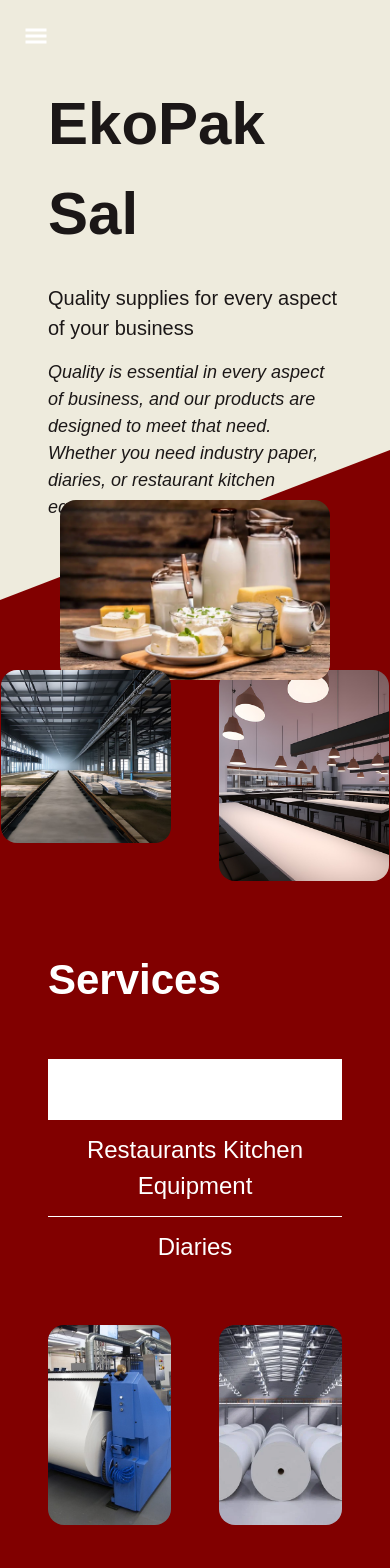
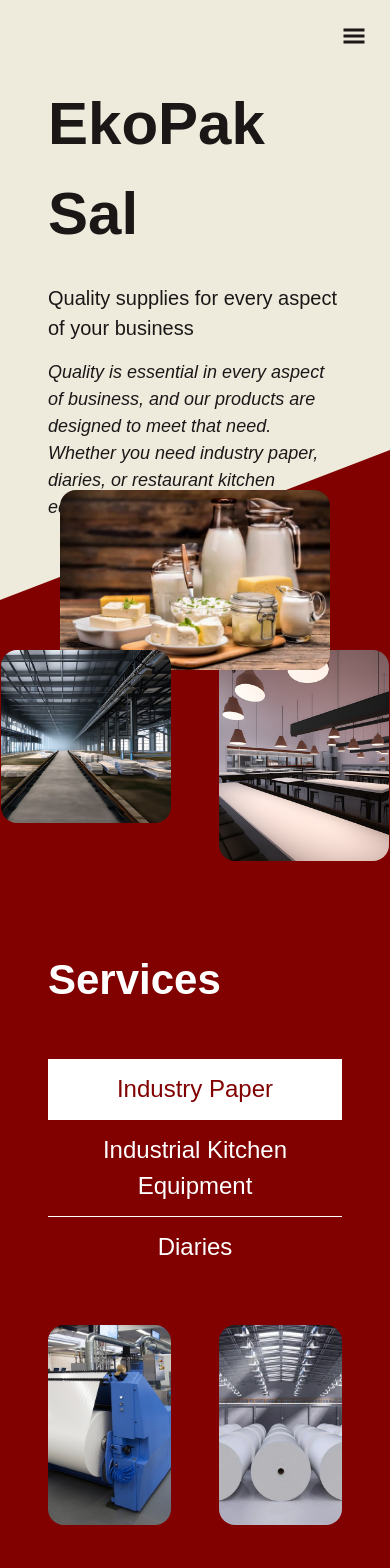
Before and after one commit to HSB1897/ekopakl, a React (Create React App) app in the folder client/: page / in a window 390 px wide. Shown: the top 1568 px of the page. Built offline with nearby package versions, Linux system fonts and the light colour scheme.

Commit message:
client: fixed navbar responsiveness

```diff
--- a/client/src/components/Container.jsx
+++ b/client/src/components/Container.jsx
@@ -2,7 +2,7 @@ import React from 'react';
 
 const Container = (props) => {
   return (
-    <section className={`bg-primary-100 lg:px-24 px-12 py-12 ${props.className}`} id={props.id}>
+    <section className={`bg-primary-100 2xl:px-24 px-12 py-12 ${props.className}`} id={props.id}>
       {props.children}
     </section>
   );
--- a/client/src/components/Navbar.jsx
+++ b/client/src/components/Navbar.jsx
@@ -1,4 +1,4 @@
-import React, {useState} from 'react';
+import React, {useState, useEffect} from 'react';
 import logo from '../assets/logo.png';
 import {GiHamburgerMenu} from 'react-icons/gi';
 import Scroll from './Scroll';
@@ -6,17 +6,29 @@ import Scroll from './Scroll';
 const Navbar = () => {
 
   const [openNav, setOpenNav] = useState(false)
+  const [isScrolled, setIsScrolled] = useState(false);
+  const openNavBarClass = 'flex flex-col bg-navy/90 md:bg-navy/0 lg:w-[80%] w-full md:flex-row py-4 2xl:px-24 px-12 justify-between items-center fixed z-[200] duration-500'
+  const closedNavBarClass = 'h-[70px] items-center w-full flex flex-col lg:w-[80%] md:flex-row py-4 2xl:px-24 px-12 justify-between align-middle fixed z-[200] duration-500'
+
+  useEffect(() => {
+    const handleScroll = () => {
+      setIsScrolled(window.scrollY > 0);
+    };
+
+    window.addEventListener('scroll', handleScroll);
+    return () => window.removeEventListener('scroll', handleScroll);
+  }, []);
 
   return (
-    <div className={openNav ? 'flex flex-col md:w-[80%] w-[300px] md:flex-row py-4 px-24 justify-between items-center absolute z-50 ' : 'min-h-[70px] items-center w-screen flex flex-col md:w-[80%] md:flex-row py-4 px-24 justify-between align-middle absolute z-50'}>
-      <GiHamburgerMenu className='absolute top-6 left-6 md:hidden text-white text-[24px]' onClick={() => setOpenNav(!openNav)} />
-      <img src={logo} alt="" className={openNav ? 'w-[60px] mb-4 md:mb-0 select-none' : ' select-none hidden md:block md:w-[60px] md:mb-0'} />
-      <div className={openNav ? 'flex flex-col md:flex-row gap-6 select-none' : 'hidden md:flex md:flex-row md:gap-6 md:select-none'}>
-          <li className='text-[20px] font-semibold text-navy cursor-pointer relative nav-item list-none'><Scroll to='services'>Services</Scroll></li>
-          <li className='text-[20px] font-semibold text-navy cursor-pointer relative nav-item list-none'><Scroll to='about'>About</Scroll></li>
-          <li className='text-[20px] font-semibold text-navy cursor-pointer relative nav-item list-none'><Scroll to='team'>Team</Scroll></li>
-          <li className='text-[20px] font-semibold text-navy cursor-pointer relative nav-item list-none'><Scroll to='partners'>Partners</Scroll></li>
-          <li className='text-[20px] font-semibold text-navy cursor-pointer relative nav-item list-none'><Scroll to='contact'>Contact</Scroll></li>
+    <div className={isScrolled ? openNav ? openNavBarClass + '  bg-navy/90 md:bg-navy/90 lg:w-full' : closedNavBarClass + ' bg-navy/90 md:bg-navy/90 lg:w-full' : openNav ? openNavBarClass : closedNavBarClass}>
+      <GiHamburgerMenu className={`absolute top-6 right-6 md:hidden ${isScrolled || openNav ? 'text-white' : 'text-navy'} text-[24px] cursor-pointer`} onClick={() => setOpenNav(!openNav)} />
+      <img src={logo} alt="" className={openNav ? 'w-[60px] mb-4 md:mb-0 select-none self-start' : ' select-none hidden md:block md:w-[60px] md:mb-0'} />
+      <div className={openNav ? 'flex flex-col md:flex-row gap-6 select-none md:text-left text-center' : 'hidden md:flex md:flex-row md:gap-6 md:select-none'}>
+          <li className={`text-[20px] font-semibold ${isScrolled ? 'text-white nav-white-item' : 'md:text-navy text-white'} cursor-pointer relative nav-item list-none`}><Scroll to='services'>Services</Scroll></li>
+          <li className={`text-[20px] font-semibold ${isScrolled ? 'text-white nav-white-item' : 'md:text-navy text-white'} cursor-pointer relative nav-item list-none`}><Scroll to='about'>About</Scroll></li>
+          <li className={`text-[20px] font-semibold ${isScrolled ? 'text-white nav-white-item' : 'md:text-navy text-white'} cursor-pointer relative nav-item list-none`}><Scroll to='team'>Team</Scroll></li>
+          <li className={`text-[20px] font-semibold ${isScrolled ? 'text-white nav-white-item' : 'md:text-navy text-white'} cursor-pointer relative nav-item list-none`}><Scroll to='partners'>Partners</Scroll></li>
+          <li className={`text-[20px] font-semibold ${isScrolled ? 'text-white nav-white-item' : 'md:text-navy text-white'} cursor-pointer relative nav-item list-none`}><Scroll to='contact'>Contact</Scroll></li>
       </div>
     </div>
   );
--- a/client/src/components/Scroll.jsx
+++ b/client/src/components/Scroll.jsx
@@ -8,7 +8,7 @@ const Scroll = (props) => {
             to={props.to}
             spy={true}
             smooth={true}
-            // offset={-70}
+            offset={-70}
             duration={500}
     >{props.children}</Link>
   );
--- a/client/src/index.css
+++ b/client/src/index.css
@@ -7,6 +7,10 @@
 	padding: 0;
 	box-sizing: border-box;
 	font-family: arial, sans-serif;
+}
+
+.nav-white-item::before {
+	background-color: white !important;
 }
 
 .nav-item::before {
@@ -86,6 +90,12 @@
 	}
   }
 
+  @media (max-width: 768px) {
+	.nav-item::before {
+		background-color: white;
+	  }
+  }
+
 
   @media (max-width: 640px) {
 	.team {
--- a/client/src/pages/Home/Header.jsx
+++ b/client/src/pages/Home/Header.jsx
@@ -15,9 +15,9 @@ const Header = () => {
         <div className='w-[50%] h-full'></div>
 
         <div className='lg:w-[50%] w-full h-full relative'>
-            <img src={images.diariesIMG} className='absolute right-[50%] translate-x-[50%] xl:w-[400px] sm:w-[300px] w-[270px] max-w-[400px] z-10 rounded-2xl xl:top-[150px] lg:top-[190px] top-[50px] hover:scale-110 hover:z-50 duration-300' alt="" />
-            <img src={images.paperIndustryIMG} className='absolute mx-auto right-[50%] -translate-x-6 2xl:w-[300px] xl:w-[250px] sm:w-[200px] w-[170px] 2xl:top-[400px] lg:top-[380px] sm:top-[230px] top-[220px] rounded-2xl z-20 hover:scale-110 duration-300 hover:z-50' alt="" />
-            <img src={images.kitchenIMG} alt="" className='2xl:w-[300px] xl:w-[250px] sm:w-[200px] w-[170px] rounded-2xl absolute mx-auto left-[50%] translate-x-6 2xl:top-[400px] lg:top-[380px] sm:top-[230px] top-[220px] hover:scale-110 duration-300 hover:z-50' />
+            <img src={images.diariesIMG} className='absolute right-[50%] translate-x-[50%] xl:w-[400px] sm:w-[300px] w-[270px] max-w-[400px] z-10 rounded-2xl xl:top-[150px] lg:top-[190px] top-[40px] hover:scale-110 hover:z-50 duration-300' alt="" />
+            <img src={images.paperIndustryIMG} className='absolute mx-auto right-[50%] -translate-x-6 2xl:w-[300px] xl:w-[250px] sm:w-[200px] w-[170px] 2xl:top-[400px] lg:top-[380px] top-[200px] rounded-2xl z-20 hover:scale-110 duration-300 hover:z-50' alt="" />
+            <img src={images.kitchenIMG} alt="" className='2xl:w-[300px] xl:w-[250px] sm:w-[200px] w-[170px] rounded-2xl absolute mx-auto left-[50%] translate-x-6 2xl:top-[400px] lg:top-[380px] top-[200px] hover:scale-110 duration-300 hover:z-50' />
         </div>
 
     </section>
--- a/client/src/pages/Home/Services.jsx
+++ b/client/src/pages/Home/Services.jsx
@@ -7,8 +7,8 @@ const Services = () => {
 
   const [isSmallScreen, setIsSmallScreen] = useState(false);
   const [service, setService] = useState("paper");
-  const serviceNameClass = 'text-white xl:text-[32px] text-[28px] hover:bg-white hover:text-primary-100 duration-200 select-none cursor-pointer py-3';
-  const serviceNameSmallScreenClass = 'text-white text-[24px] hover:bg-white hover:text-primary-100 duration-200 select-none cursor-pointer py-3';
+  const serviceNameClass = 'xl:text-[32px] text-[28px] hover:bg-white hover:text-primary-100 duration-200 select-none cursor-pointer py-3';
+  const serviceNameSmallScreenClass = 'text-[24px] hover:bg-white hover:text-primary-100 duration-200 select-none cursor-pointer py-3';
 
   const handleResize = () => {
     setIsSmallScreen(window.innerWidth < 1024);
@@ -32,11 +32,11 @@ const Services = () => {
               <img src={service==="paper" ? images.paperServices1 : service==="restaurant" ? images.restaurantServices1 : service==="diaries" ? images.diariesServices1 : null} alt="" className='xl:h-[500px] h-[400px] w-1/3 object-cover rounded-2xl' />
               <div className='flex flex-col gap-10 w-1/3 mx-8'>
                  <div className='flex flex-col text-center w-full'>
-                    <h2 className={service==='paper' ? serviceNameClass + ' bg-white text-primary-100' : serviceNameClass} onClick={() => setService("paper")}>Industry Paper</h2>
+                    <h2 className={service==='paper' ? serviceNameClass + ' bg-white text-primary-100' : serviceNameClass + ' text-white'} onClick={() => setService("paper")}>Industry Paper</h2>
                     <div className='w-full h-[1px] bg-white'></div>
-                    <h2 className={service==='restaurant' ? serviceNameClass + ' bg-white text-primary-100' : serviceNameClass} onClick={() => setService("restaurant")}>Industrial Kitchen Equipment</h2>
+                    <h2 className={service==='restaurant' ? serviceNameClass + ' bg-white text-primary-100' : serviceNameClass + ' text-white'} onClick={() => setService("restaurant")}>Industrial Kitchen Equipment</h2>
                     <div className='w-full h-[1px] bg-white'></div>
-                    <h2 className={service==='diaries' ? serviceNameClass + ' bg-white text-primary-100' : serviceNameClass} onClick={() => setService("diaries")}>Diaries</h2>
+                    <h2 className={service==='diaries' ? serviceNameClass + ' bg-white text-primary-100' : serviceNameClass + ' text-white'} onClick={() => setService("diaries")}>Diaries</h2>
                  </div>
                  <div className={`${service} w-full bg-cover bg-center bg-no-repeat flex-1 bg-white rounded-2xl`}></div>
               </div>
@@ -52,11 +52,11 @@ const Services = () => {
       <Container id='services'>
         <Headline className='text-white'>Services</Headline>
         <div className='flex flex-col text-center mt-12'>
-          <h2 className={service==='paper' ? serviceNameSmallScreenClass + ' bg-white text-primary-100' : serviceNameSmallScreenClass} onClick={() => setService("paper")}>Industry Paper</h2>
+          <h2 className={service==='paper' ? serviceNameSmallScreenClass + ' bg-white text-primary-100' : serviceNameSmallScreenClass + ' text-white'} onClick={() => setService("paper")}>Industry Paper</h2>
           <div className='w-full h-[1px] bg-white'></div>
-          <h2 className={service==='restaurant' ? serviceNameSmallScreenClass + ' bg-white text-primary-100' : serviceNameSmallScreenClass} onClick={() => setService("restaurant")}>Restaurants Kitchen Equipment</h2>
+          <h2 className={service==='restaurant' ? serviceNameSmallScreenClass + ' bg-white text-primary-100' : serviceNameSmallScreenClass + ' text-white'} onClick={() => setService("restaurant")}>Industrial Kitchen Equipment</h2>
           <div className='w-full h-[1px] bg-white'></div>
-          <h2 className={service==='diaries' ? serviceNameSmallScreenClass + ' bg-white text-primary-100' : serviceNameSmallScreenClass} onClick={() => setService("diaries")}>Diaries</h2>
+          <h2 className={service==='diaries' ? serviceNameSmallScreenClass + ' bg-white text-primary-100' : serviceNameSmallScreenClass + ' text-white'} onClick={() => setService("diaries")}>Diaries</h2>
         </div>
 
         <div className='grid gap-12 m-auto grid-cols-2 items-center justify-center w-full mt-12'>
```
